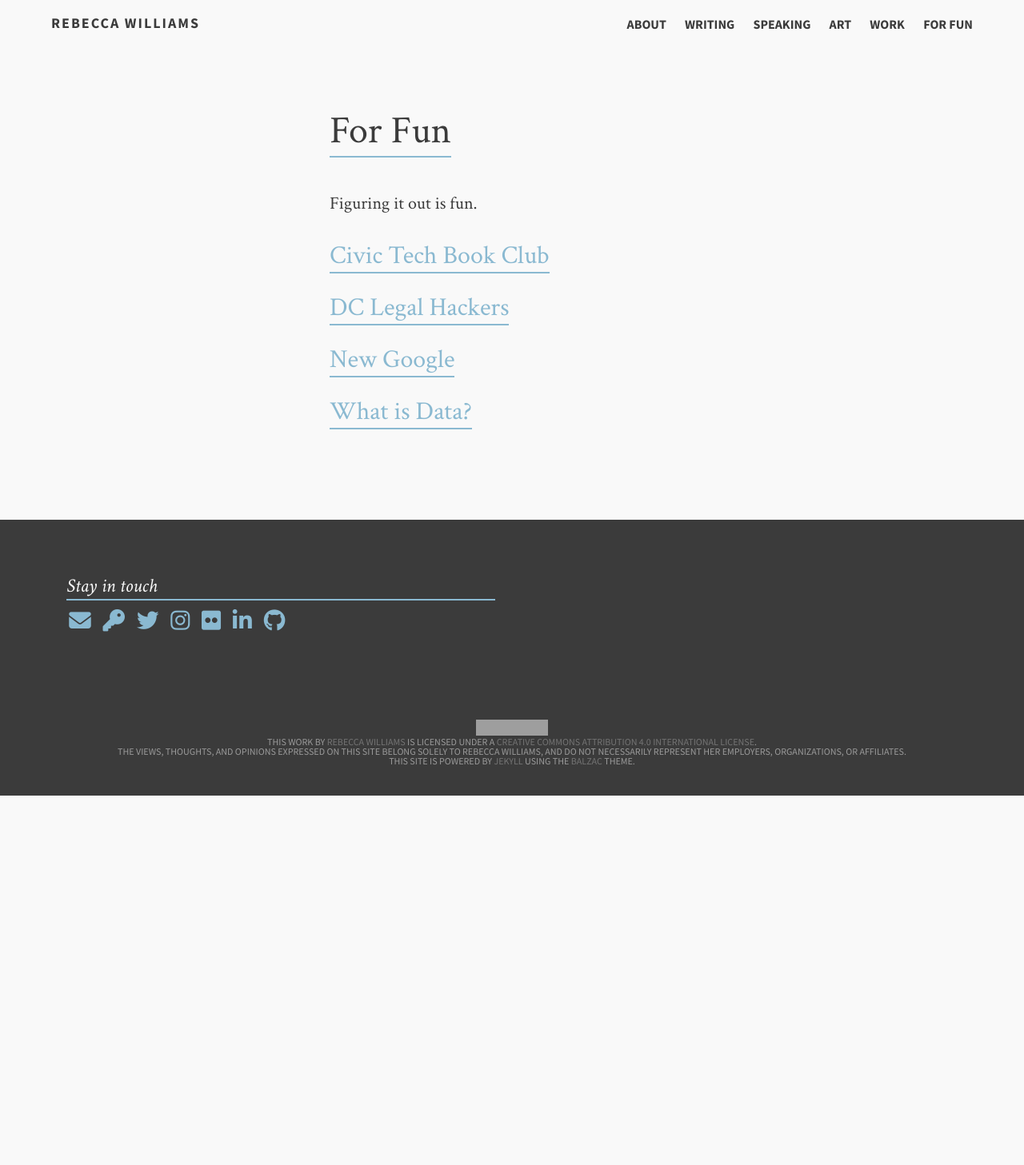
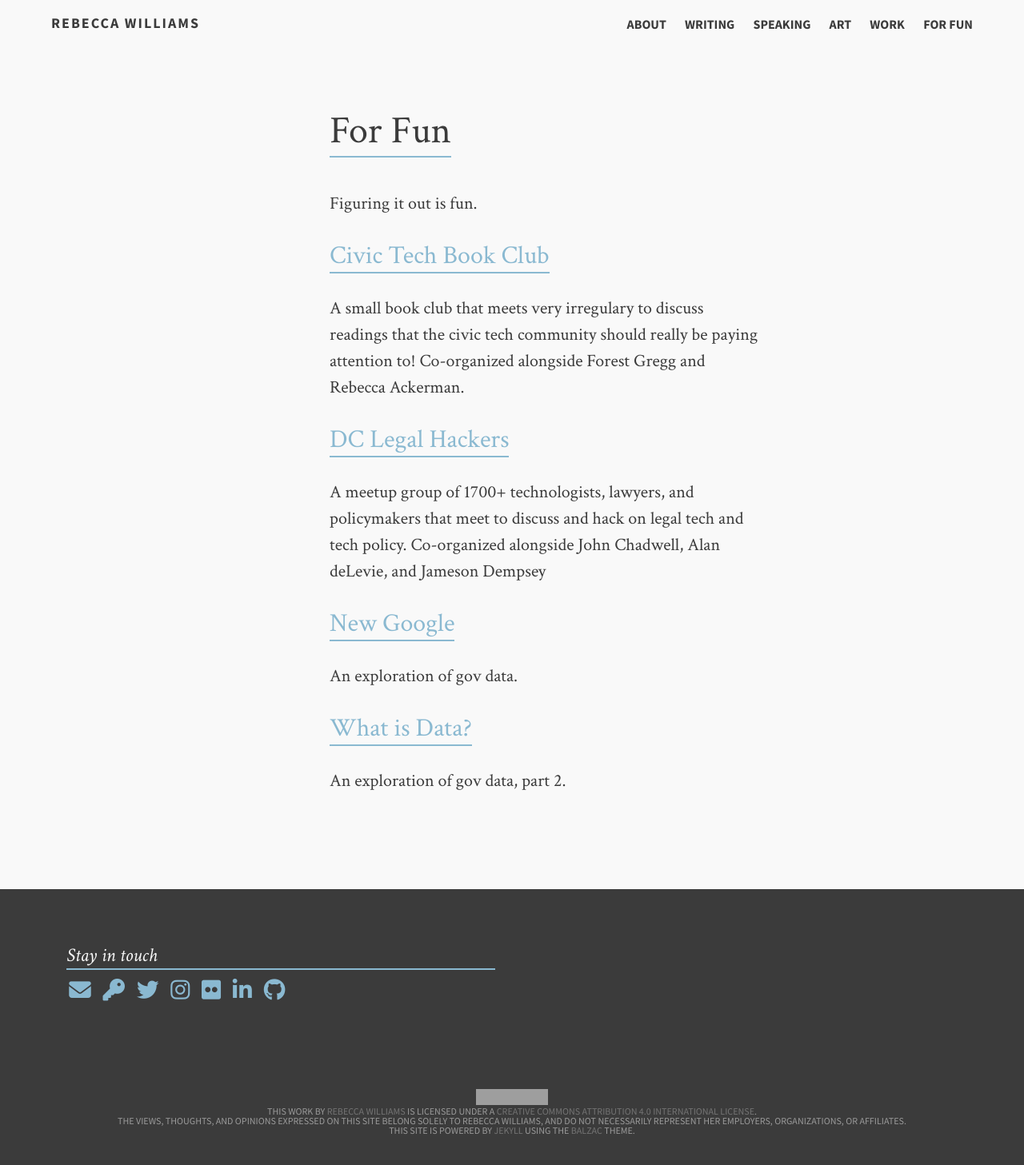
Before and after one commit to rebeccawilliams/rebeccawilliams.us, a Jekyll site: the page built from fun.md, in a window 1280 px wide. Shown: the whole page at 80% size. Built offline with Jekyll 4.4.1, drawn with Linux system fonts in a browser that asks for light colours; nearby versions of some CDN libraries; before the commit the page ends 995 px from its top, so only the background shows below that; grey boxes are pictures that could not be loaded.

Commit message:
Update fun.html

```diff
--- a/_layouts/fun.html
+++ b/_layouts/fun.html
@@ -7,9 +7,13 @@
                  <lh><h2><span class="bb">For Fun</a></span></h2></lh>
 		  <p>Figuring it out is fun.</p>
                  <p><h3><span class="bb"><a href=//civictechbook.club>Civic Tech Book Club</a></span></h3></p>
+		 <p>A small book club that meets very irregulary to discuss readings that the civic tech community should really be paying attention to! Co-organized alongside Forest Gregg and Rebecca Ackerman.</p>
                  <p><h3><span class="bb"><a href=//www.meetup.com/dclegalhackers/>DC Legal Hackers</a></span></h3></p>
+<p>A meetup group of 1700+ technologists, lawyers, and policymakers that meet to discuss and hack on legal tech and tech policy. Co-organized alongside John Chadwell, Alan deLevie, and Jameson Dempsey</p>
 		  <p><h3><span class="bb"><a href=http://rebeccawilliams.github.io/newgoogle/>New Google</a></span></h3></p>
+<p>An exploration of gov data.</p>
 	          <p><h3><span class="bb"><a href=//whatisdata.info>What is Data?</a></span></h3></p>
+<p>An exploration of gov data, part 2.</p>
               </ol>
           </article>
         </section>
```
